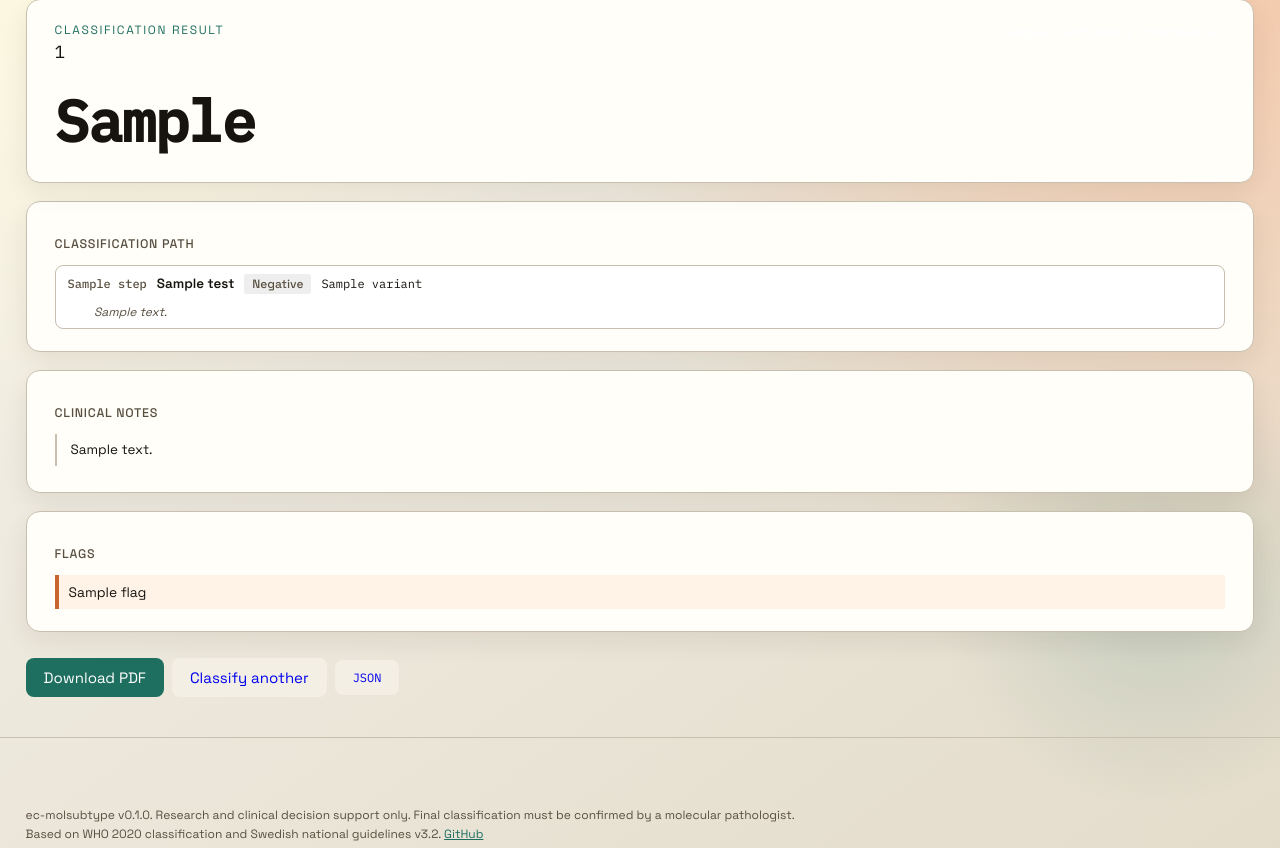
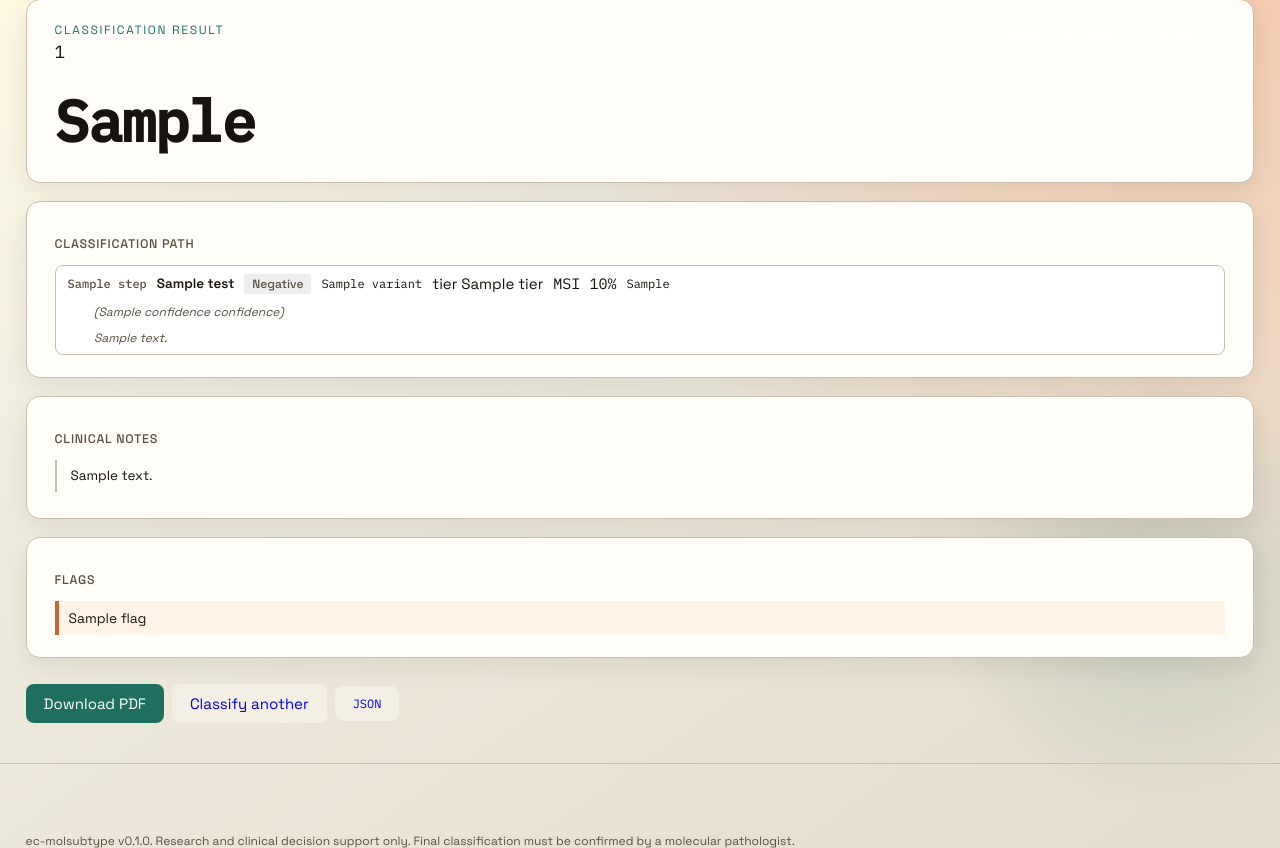
Before and after one commit to viktorlj/ec-molsubtype, a FastAPI app: template src/ec_molsubtype/web/templates/results.html in a window 1280 px wide. Shown: the part 149-997 px from the top of the page. Run offline with FastAPI, Linux system fonts and the light colour scheme; the template is opened without the code that fills it: most values are stand-ins (such as "Sample title", 1, 10 or a date in 2020).

Commit message:
feat: show MMR variant evidence in classification path on results page
The MMRd step now renders the specific MMR gene mutations (e.g.
MSH2 p.E483*, MSH2 p.E580*), MSI percentage, confidence level,
and POLE tier when available — instead of just "Positive".

Co-Authored-By: Claude Opus 4.6 (1M context) <noreply@anthropic.com>

```diff
--- a/src/ec_molsubtype/web/templates/results.html
+++ b/src/ec_molsubtype/web/templates/results.html
@@ -39,6 +39,18 @@
       {% endif %}
       {% if step.variant %}
         <span class="step-variant mp-mono">{{ step.variant }}</span>
+      {% endif %}
+      {% if step.tier %}
+        <span class="step-tier">tier {{ step.tier }}</span>
+      {% endif %}
+      {% if step.msi_pct is not none %}
+        <span class="step-detail mp-mono">MSI {{ step.msi_pct | round(1) }}%</span>
+      {% endif %}
+      {% if step.mmr_mutations %}
+        <span class="step-variant mp-mono">{{ step.mmr_mutations | join(", ") }}</span>
+      {% endif %}
+      {% if step.confidence %}
+        <small class="step-details">({{ step.confidence }} confidence)</small>
       {% endif %}
       {% if step.details %}
         <small class="step-details">{{ step.details }}</small>
```
